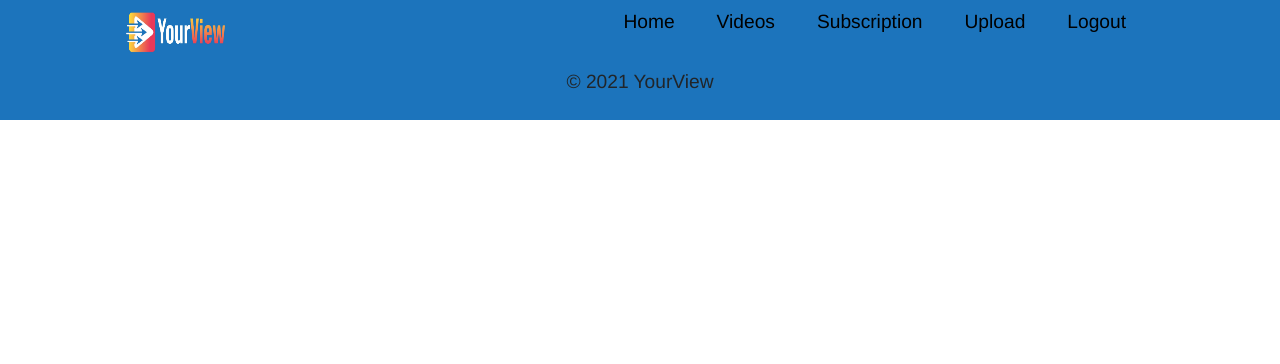
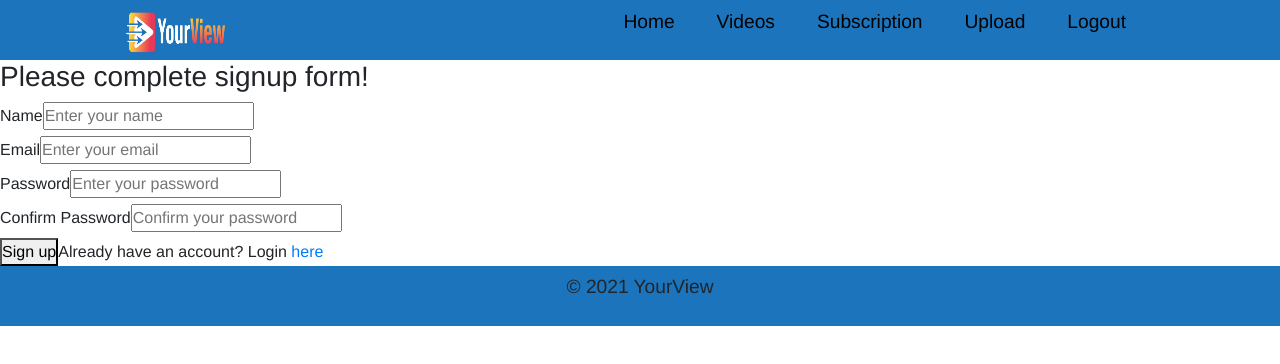
Before and after one commit to Kobehill68/YourView, a React (Create React App) app in the folder client/: page /signup in a window 1280 px wide. Shown: the top 364 px of the page. Built offline with nearby package versions, Linux system fonts and the light colour scheme.

Commit message:
signup page

```diff
--- a/client/src/App.js
+++ b/client/src/App.js
@@ -16,6 +16,7 @@ import Dashboard from "../src/components/login/dashboard/dashboard";
 import Preferences from "../src/components/login/preferences/preferences";
 import UploadVideo from "./components/upload/uploadvideo";
 import Login from "./components/login/login";
+import SignUp from "./components/signup/signup"
 
 
 
@@ -30,6 +31,7 @@ function App() {
           <Route exact path="/video" component={DetailVideoPage} />
           <Route exact path="/subscriptions" component={SubscriptionPage} />
           <Route exact path="/" component={Login} />
+          <Route exact path="/signup" component={SignUp} />
           {/* <Route exact path="/login" component={Login} /> */}
           {/* <Route exact path="/signup" component={ } /> */}
           {/* <Redirect exact from="/login" to="/hompage" /> */}
--- /dev/null
+++ b/client/src/components/signup/form.css
@@ -0,0 +1,138 @@
+/* .form-container {
+    margin: 100px auto;
+    width: 1000px;
+    box-shadow: 0 5px 8px 0 rgba(0, 0, 0, 0.2), 0 7px 20px 0 rgba(0, 0, 0, 0.2);
+    position: relative;
+    border-radius: 10px;
+    height: 600px;
+    display: grid;
+    grid-template-columns: 1fr 1fr;
+  }
+
+  .close-btn {
+    position: absolute;
+    top: 2%;
+    right: 3%;
+    font-size: 1.5rem;
+    z-index: 1;
+    color: #fff;
+    cursor: pointer;
+  }
+
+  .form-content-left {
+    background: linear-gradient(
+      90deg,
+      rgb(39, 176, 255) 0%,
+      rgb(0, 232, 236) 100%
+    );
+    border-radius: 10px 0 0 10px;
+    position: relative;
+  }
+
+
+  .form-success {
+    text-align: center;
+    font-size: 24px;
+    margin-top: 80px;
+    color: #fff;
+  }
+
+  .form-content-right {
+    border-radius: 0 10px 10px 0;
+    position: relative;
+    background: linear-gradient(90deg, rgb(40, 40, 40) 0%, rgb(17, 17, 17) 100%);
+  }
+
+  .form {
+    position: absolute;
+    top: 50%;
+    left: 50%;
+    transform: translate(-50%, -50%);
+    width: 90%;
+    height: 100%;
+    display: flex;
+    flex-direction: column;
+    justify-content: center;
+    align-items: center;
+  }
+
+  .form h1 {
+    font-size: 1rem;
+    text-align: start;
+    width: 80%;
+    margin-bottom: 1rem;
+    color: #fff;
+  }
+
+  .form-inputs {
+    margin-bottom: 0.5rem;
+    width: 80%;
+  }
+
+  .form-inputs p {
+    font-size: 0.8rem;
+    margin-top: 0.5rem;
+    color: #f00e0e;
+  }
+
+  .form-label {
+    display: inline-block;
+    font-size: 0.8rem;
+    margin-bottom: 6px;
+    color: #fff;
+  }
+
+  .form-input {
+    display: block;
+    padding-left: 10px;
+    outline: none;
+    border-radius: 2px;
+    height: 40px;
+    width: 100%;
+    border: none;
+  }
+
+  .form-input::placeholder {
+    color: #595959;
+    font-size: 12px;
+  }
+
+  .form-input-btn {
+    width: 80%;
+    height: 50px;
+    margin-top: 10px;
+    border-radius: 2px;
+    background: linear-gradient(
+      90deg,
+      rgb(39, 176, 255) 0%,
+      rgb(0, 232, 236) 100%
+    );
+    outline: none;
+    border: none;
+    color: #fff;
+    font-size: 1rem;
+  }
+
+  .form-input-btn:hover {
+    cursor: pointer;
+    background: linear-gradient(
+      90deg,
+      rgb(39, 143, 255) 0%,
+      rgb(12, 99, 250) 100%
+    );
+    transition: all 0.4s ease-out;
+  }
+
+  .form-input-login {
+    font-size: 0.8rem;
+    margin-top: 10px;
+    color: #fff;
+    width: 80%;
+    text-align: center;
+  }
+
+  .form-input-login a {
+    text-decoration: none;
+    color: #27cdff;
+    font-weight: 600;
+  } */
--- a/client/src/components/signup/signup.js
+++ b/client/src/components/signup/signup.js
@@ -1 +1,25 @@
-import React from 'react'
+import React, { useState } from "react";
+import SignupForm from "./signupform";
+import SuccessForm from "./successform";
+import "./form.css";
+
+const Signup = () => {
+  const [isSubmitted, setIsSubmitted] = useState(false);
+
+  function submitForm() {
+    setIsSubmitted(true);
+  }
+  return (
+    <>
+      <div className="form-container">
+        {!isSubmitted ? (
+          <SignupForm submitForm={submitForm} />
+        ) : (
+          <SuccessForm />
+        )}
+      </div>
+    </>
+  );
+};
+
+export default Signup;
--- /dev/null
+++ b/client/src/components/signup/signupform.js
@@ -0,0 +1,84 @@
+import React from "react";
+import useSignup from "./usesignup";
+import validate from "./validateinfo";
+import './form.css'
+
+const SignupForm = (submitForm) => {
+  const { handleChange, values, handleSubmit, errors } = useSignup(submitForm, validate);
+
+  return (
+    <div className="form-content-right">
+      <form className="form" onSubmit={handleSubmit}>
+        <h3> Please complete signup form!</h3>
+        <div className="form-inputs">
+          <label htmlFor="name" className="form-label">
+            Name
+          </label>
+          <input
+            id="name"
+            type="text"
+            name="name"
+            className="form input"
+            placeholder="Enter your name"
+            value={values.name}
+            onChange={handleChange}
+          ></input>
+          {errors.name && <p>{errors.name}</p>}
+        </div>
+        <div className="form-inputs">
+          <label htmlFor="email" className="form-label">
+            Email
+          </label>
+          <input
+            id="email"
+            type="text"
+            name="email"
+            className="form input"
+            placeholder="Enter your email"
+            value={values.email}
+            onChange={handleChange}
+          ></input>
+          {errors.email && <p>{errors.email}</p>}
+        </div>
+        <div className="form-inputs">
+          <label htmlFor="password" className="form-label">
+            Password
+          </label>
+          <input
+            id="password"
+            type="password"
+            name="password"
+            className="form input"
+            placeholder="Enter your password"
+            value={values.password}
+            onChange={handleChange}
+          ></input>
+          {errors.password && <p>{errors.password}</p>}
+        </div>
+        <div className="form-inputs">
+          <label htmlFor="password2" className="form-label">
+            Confirm Password
+          </label>
+          <input
+            id="password2"
+            type="password"
+            name="password2"
+            className="form input"
+            placeholder="Confirm your password"
+            value={values.password2}
+            onChange={handleChange}
+          ></input>
+          {errors.password2 && <p>{errors.password2}</p>}
+        </div>
+        <button className="form-input-btn" type="submit">
+          Sign up
+        </button>
+        <span className="form-unput-login">
+          Already have an account? Login <a href="#">here</a>
+        </span>
+      </form>
+    </div>
+  );
+};
+
+export default SignupForm
--- /dev/null
+++ b/client/src/components/signup/successform.js
@@ -0,0 +1,12 @@
+import React from "react";
+import "./form.css"
+
+const SuccessForm = () => {
+  return (
+    <div className="form-content-right">
+      <div className="form-success">Signup completed!</div>
+    </div>
+  );
+};
+
+export default SuccessForm;
--- /dev/null
+++ b/client/src/components/signup/usesignup.js
@@ -0,0 +1,37 @@
+import { useState, useEffect } from "react";
+
+const UseSignup = (callback, validate) => {
+  const [values, setValues] = useState({
+    name: "",
+    email: "",
+    password: "",
+    password2: "",
+  });
+  const [errors, setErrors] = useState({});
+  const [isSubmitting, setIsSubmitting] = useState(false);
+
+  const handleChange = (e) => {
+    const { name, value } = e.target;
+    setValues({
+      ...values,
+      [name]: value,
+    });
+  };
+
+  const handleSubmit = (e) => {
+    e.preventDefault();
+
+    setErrors(validate(values));
+    setIsSubmitting(true);
+  };
+
+  useEffect(() => {
+    if (Object.keys(errors).length === 0 && isSubmitting) {
+      // callback();
+    }
+  }, [errors]);
+
+  return { handleChange, handleSubmit, values, errors };
+};
+
+export default UseSignup;
--- /dev/null
+++ b/client/src/components/signup/validateinfo.js
@@ -0,0 +1,25 @@
+export default function validateInfo(values) {
+  let errors = {};
+
+  if (!values.name) {
+    errors.name = 'Name required';
+  }
+
+  if (!values.email) {
+    errors.email = 'Email required';
+  } else if (!/\S+@\S+\.\S+/.test(values.email)) {
+    errors.email = 'Email address is invalid';
+  }
+  if (!values.password) {
+    errors.password = 'Password is required';
+  } else if (values.password.length < 8) {
+    errors.password = 'Password needs to be 8 characters or more';
+  }
+
+  if (!values.password2) {
+    errors.password2 = 'Password is required';
+  } else if (values.password2 !== values.password) {
+    errors.password2 = 'Passwords do not match';
+  }
+  return errors;
+}
```
